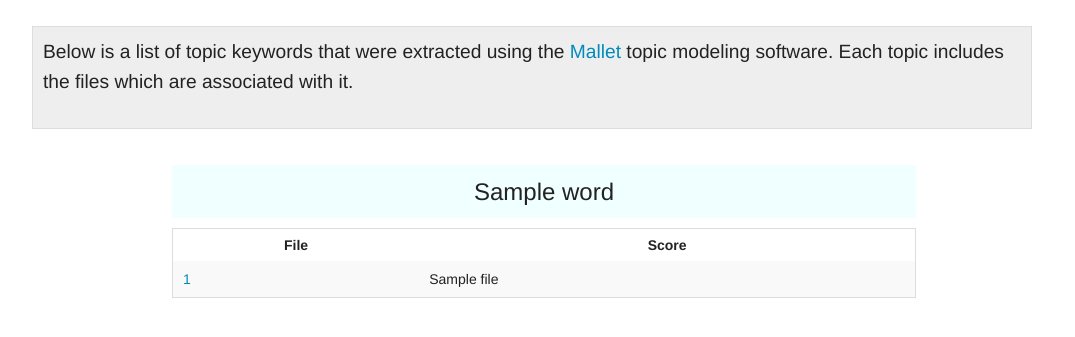
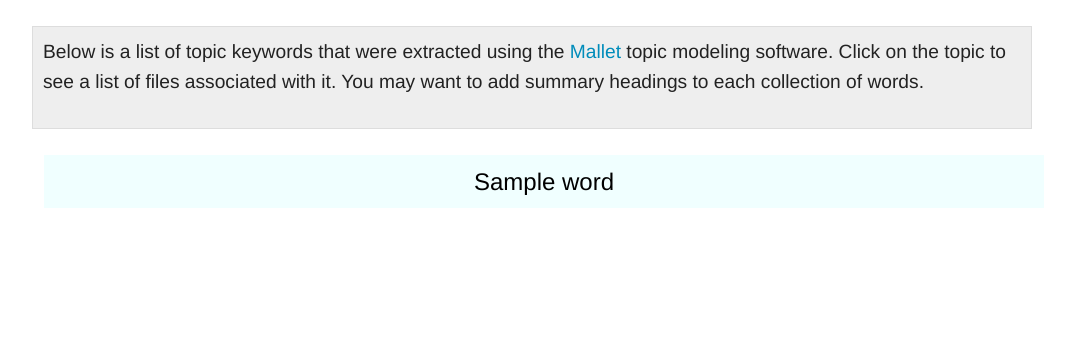
Before and after one commit to edsu/fondz, a Python web app: template fondz/templates/topics.html in a window 1280 px wide. Shown: the part 45-382 px from the top of the page, without its empty margins (96-1171 px from the left). Run offline with Jinja, Linux system fonts and the light colour scheme; the template is opened without the code that fills it: most values are stand-ins (such as "Sample title", 1, 10 or a date in 2020).

Commit message:
added topic specific pages

```diff
--- a/fondz/templates/css/fondz.css
+++ b/fondz/templates/css/fondz.css
@@ -26,7 +26,7 @@ nav {
 .topic {
     margin-top: 20px;
     margin-bottom: 20px;
-    padding: 10px 10% 10px 10%;
+    /*padding: 10px 10% 10px 10%;*/
 }
 
 .topic-words {
@@ -35,6 +35,7 @@ nav {
     margin-bottom: 10px;
     background-color: #f0ffff;
     line-height: 1.4em;
+    color: black;
 }
 
 .topic-word {
--- a/fondz/templates/topics.html
+++ b/fondz/templates/topics.html
@@ -7,28 +7,21 @@
 <section id="summary" class="row">
 <p>Below is a list of topic keywords that were extracted using the
 <a href="http://mallet.cs.umass.edu/">Mallet</a>
-topic modeling software. Each topic includes the files which are
-associated with it.
+topic modeling software. Click on the topic to see a list of
+files associated with it. You may want to add summary headings to
+each collection of words.
 </section>
 
-{% for format in fondz.topic_model.topics %}
+{% for topic in fondz.topic_model.topics %}
 <section class="topic row">
 
-  <div class="topic-words text-center">
-    {% for word in format.words %}
-    <span class="topic-word">{{ word }}</span>
-    {% endfor %}
-  </div>
-
-  <table class="topic-files">
-    <tr><th>File</th><th>Score</th></tr>
-    {% for f in format.files %}
-    <tr>
-      <td><a href="derivatives/{{ f.0 }}">{{ f.0 }}</a></td>
-      <td>{{ f.1 }}</td>
-    </tr>
-    {% endfor %}
-  </table>
+  <a href="{{ 'topic-%02i.html' % loop.index }}">
+    <div class="topic-words text-center">
+      {% for word in topic.words %}
+      <span class="topic-word">{{ word }}</span>
+      {% endfor %}
+    </div>
+  </a>
 
 </section>
 {% endfor %}
```
Also changed, not shown: fondz/create.py (+21 -1 lines), fondz/templates/topic.html (added, +35 -0 lines).
